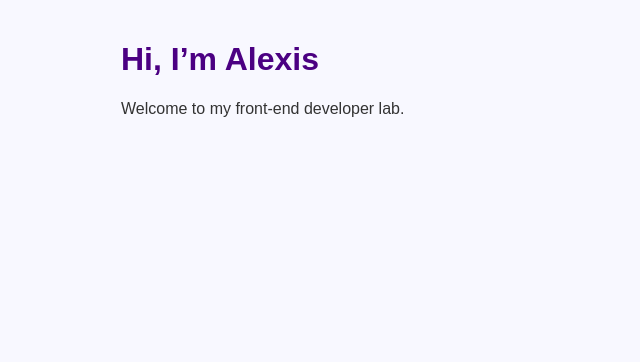
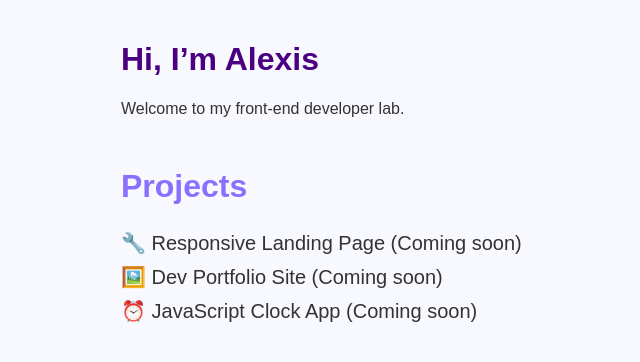
Before and after one commit to lexgeeweb/frontend-lex-lab, a plain HTML site: page index.html in a window 1280 px wide. Shown: the whole page, without its empty margins (119-759 px from the left). Drawn offline with Linux system fonts and the light colour scheme.

Commit message:
Update index.html

```diff
--- a/index.html
+++ b/index.html
@@ -11,4 +11,12 @@
 <h1>Hi, I’m Alexis</h1>
 <p>Welcome to my front-end developer lab.</p>
 </body>
+
+  <h2>Projects</h2>
+<ul>
+  <li>🔧 Responsive Landing Page (Coming soon)</li>
+  <li>🖼️ Dev Portfolio Site (Coming soon)</li>
+  <li>⏰ JavaScript Clock App (Coming soon)</li>
+</ul>
+
 </html>
```
